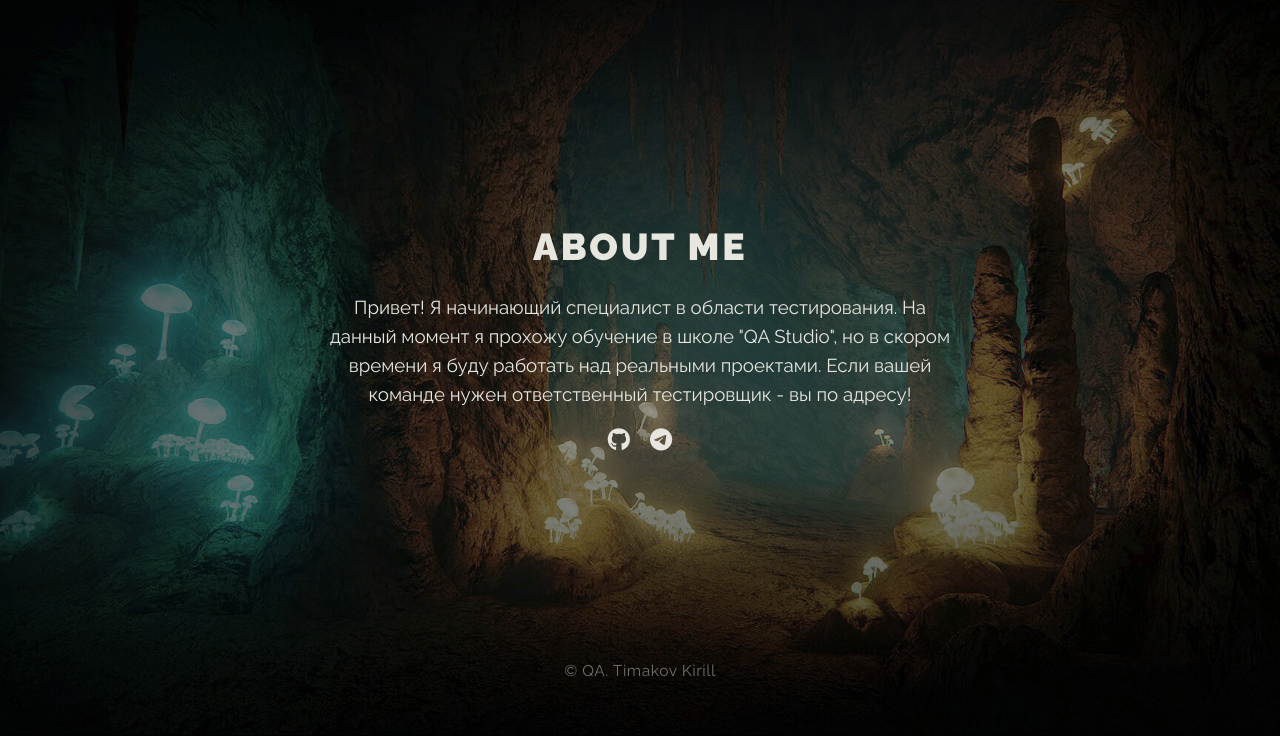
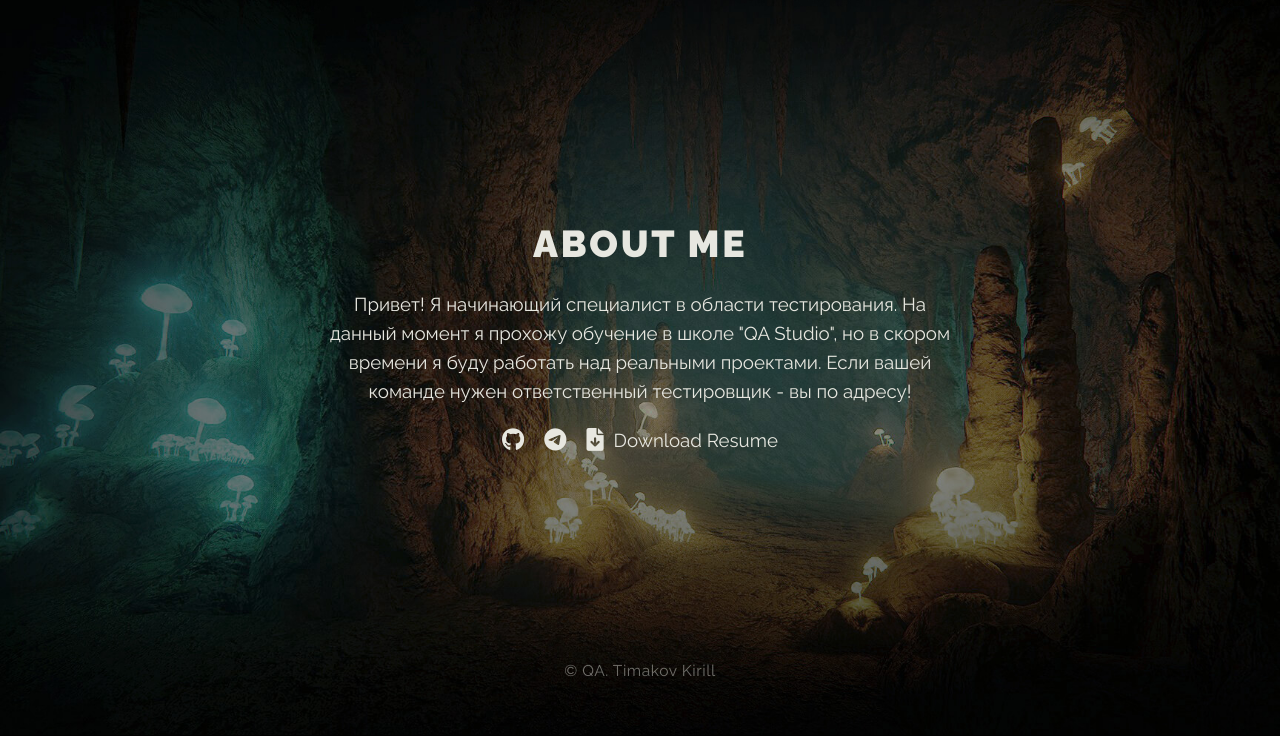
Before and after one commit to Slaaacker/Slaaacker.github.io, a plain HTML site: page index.html in a window 1280 px wide. Shown: the part 864-1600 px from the top of the page. Drawn offline with Linux system fonts and the light colour scheme.

Commit message:
добавил резюме

```diff
--- a/index.html
+++ b/index.html
@@ -67,7 +67,8 @@
                         </a>
                         <a href="https://t.me/erythroxylonn" target="_blank" class="footer-link">
                             <i class="fab fa-telegram"></i>
-                        </a>
+                            <a href="resume.pdf" download class="footer-link">
+                            <i class="fas fa-file-download"></i> Download Resume
                         </a>
                     </div>
                 </div>
```
Also changed, not shown: resume.txt (added).
